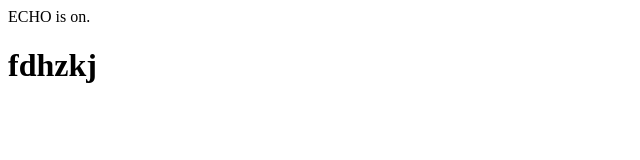
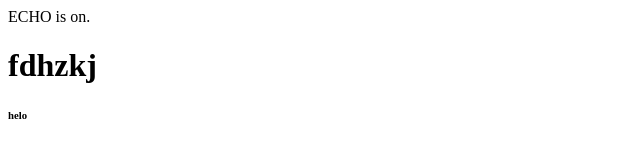
Before and after one commit to GrandhiSrivalliSaranya/git-one, a plain HTML site: page index.html in a window 1280 px wide. Shown: the full height of the page, 0-640 px from the left. Drawn offline with Linux system fonts and the light colour scheme.

Commit message:
added h6 tag

```diff
--- a/index.html
+++ b/index.html
@@ -1,2 +1,3 @@
 ECHO is on.
 <h1>fdhzkj</h1>
+<h6>helo</h6>
```
